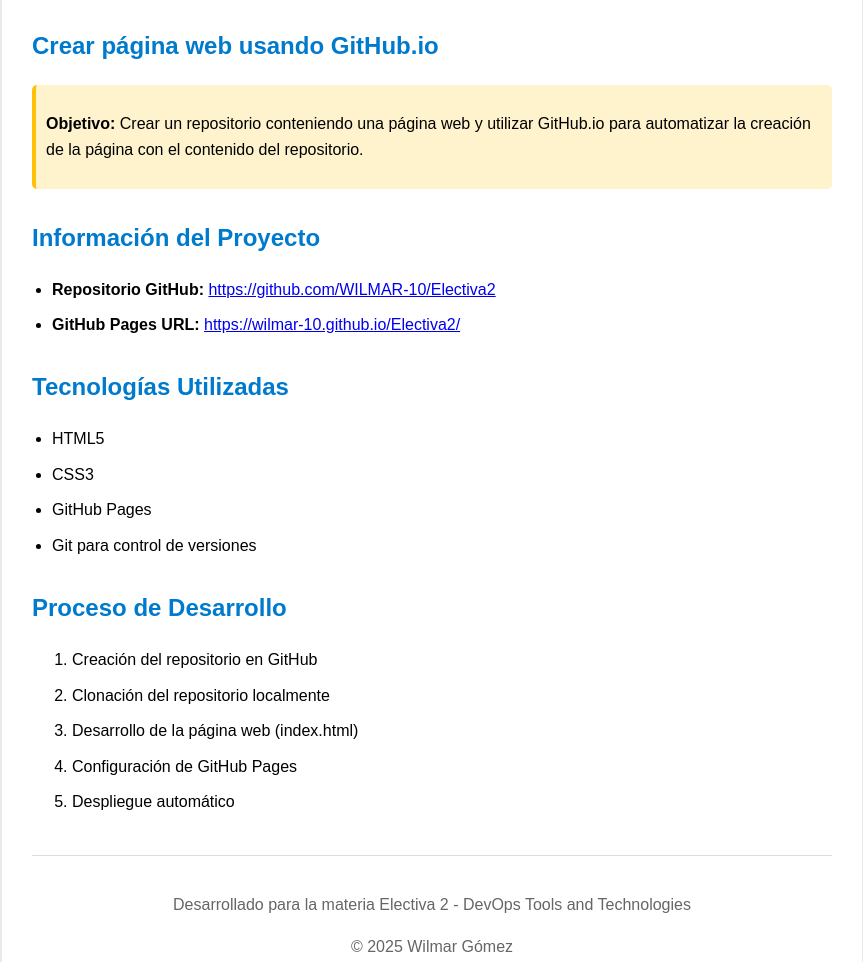
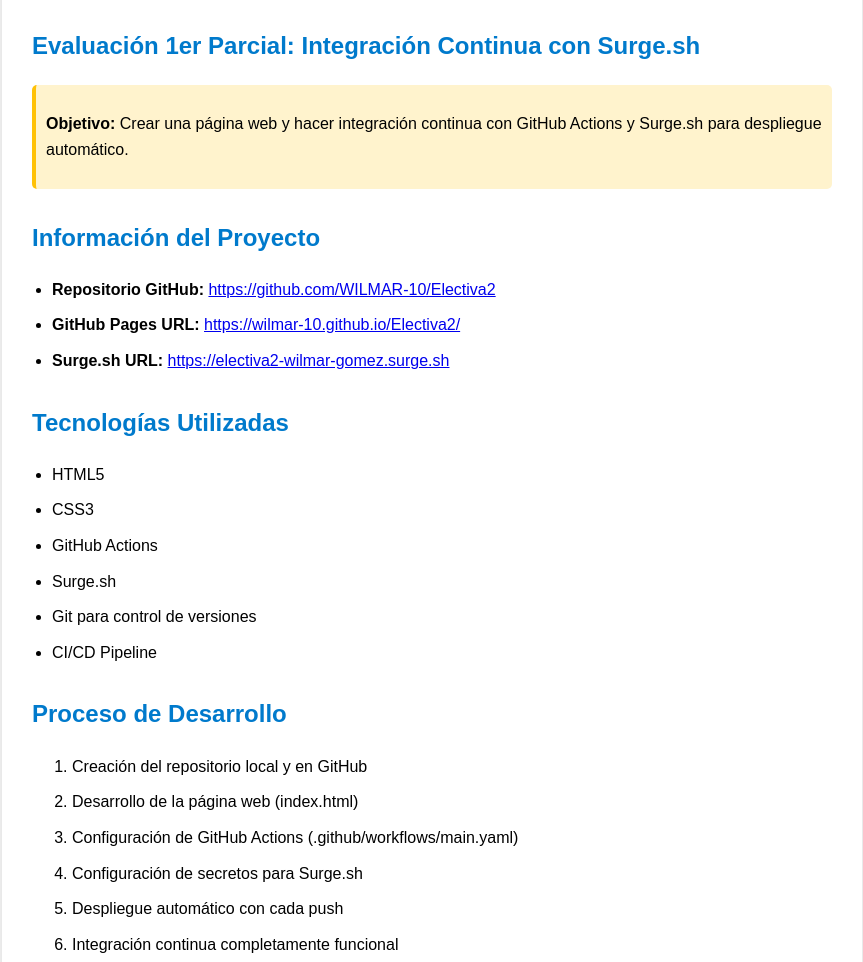
Before and after one commit to WILMAR-10/Electiva2, a website: page index.html in a window 1280 px wide. Shown: the part 414-1376 px from the top of the page, without its empty margins (208-1071 px from the left). Drawn offline with Linux system fonts and the light colour scheme.

Commit message:
Update website for Surge.sh CI/CD integration

```diff
--- a/index.html
+++ b/index.html
@@ -69,33 +69,37 @@
             <p><strong>Actividad:</strong> S3: Herramientas y Tecnologias de DevOps</p>
         </div>
 
-        <h2>Crear página web usando GitHub.io</h2>
+        <h2>Evaluación 1er Parcial: Integración Continua con Surge.sh</h2>
 
         <div class="highlight">
-            <p><strong>Objetivo:</strong> Crear un repositorio conteniendo una página web y utilizar GitHub.io para automatizar la creación de la página con el contenido del repositorio.</p>
+            <p><strong>Objetivo:</strong> Crear una página web y hacer integración continua con GitHub Actions y Surge.sh para despliegue automático.</p>
         </div>
 
         <h2>Información del Proyecto</h2>
         <ul>
             <li><strong>Repositorio GitHub:</strong> <a href="https://github.com/WILMAR-10/Electiva2" target="_blank">https://github.com/WILMAR-10/Electiva2</a></li>
             <li><strong>GitHub Pages URL:</strong> <a href="https://wilmar-10.github.io/Electiva2/" target="_blank">https://wilmar-10.github.io/Electiva2/</a></li>
+            <li><strong>Surge.sh URL:</strong> <a href="https://electiva2-wilmar-gomez.surge.sh" target="_blank">https://electiva2-wilmar-gomez.surge.sh</a></li>
         </ul>
 
         <h2>Tecnologías Utilizadas</h2>
         <ul>
             <li>HTML5</li>
             <li>CSS3</li>
-            <li>GitHub Pages</li>
+            <li>GitHub Actions</li>
+            <li>Surge.sh</li>
             <li>Git para control de versiones</li>
+            <li>CI/CD Pipeline</li>
         </ul>
 
         <h2>Proceso de Desarrollo</h2>
         <ol>
-            <li>Creación del repositorio en GitHub</li>
-            <li>Clonación del repositorio localmente</li>
+            <li>Creación del repositorio local y en GitHub</li>
             <li>Desarrollo de la página web (index.html)</li>
-            <li>Configuración de GitHub Pages</li>
-            <li>Despliegue automático</li>
+            <li>Configuración de GitHub Actions (.github/workflows/main.yaml)</li>
+            <li>Configuración de secretos para Surge.sh</li>
+            <li>Despliegue automático con cada push</li>
+            <li>Integración continua completamente funcional</li>
         </ol>
 
         <footer>
```
Also changed, not shown: .github/workflows/main.yaml (added), 1 other file.
